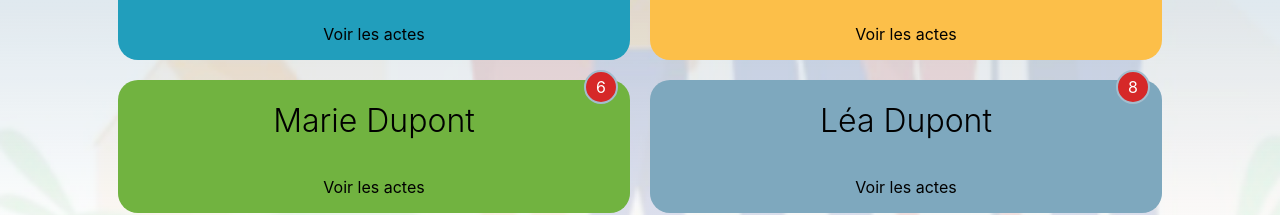
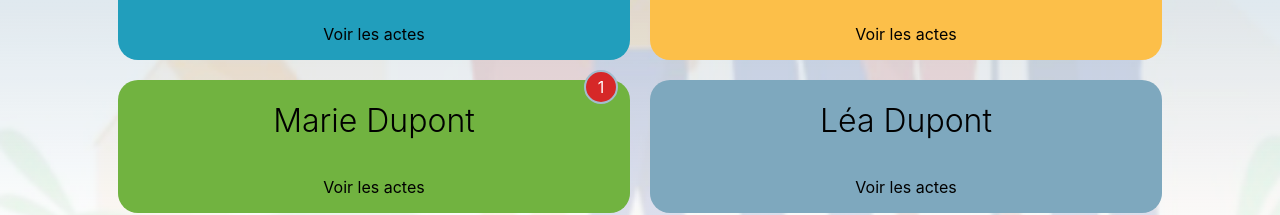
Before and after one commit to WildCodeSchool/remoteFR-R2dwild-P3-secuel-front, a React (Create React App) app: page /home in a window 1280 px wide. Shown: the part 566-781 px from the top of the page. Built offline with nearby package versions, Linux system fonts and the light colour scheme.

Commit message:
change the display data with aos

```diff
--- a/src/components/Events.js
+++ b/src/components/Events.js
@@ -30,15 +30,23 @@ const Events = () => {
       >
         <div className='notificationICon'>
           <h1 className='nomAssure'>Jean Dupont</h1>
-          {eventArray.filter(data => data['prénom'] === 'XXX').length ===
-          0 ? null : (
+          {eventArray.filter(
+            data =>
+              data['prénom'] === 'Jean' && data['Statut du dossier'] != 'Traité'
+          ).length === 0 ? null : (
             <span
               data-aos='zoom-in'
               data-aos-duration='800'
               data-aos-offset='20'
               className='badge'
             >
-              {eventArray.filter(data => data['prénom'] === 'Jean').length}
+              {
+                eventArray.filter(
+                  data =>
+                    data['prénom'] === 'Jean' &&
+                    data['Statut du dossier'] !== 'Traité'
+                ).length
+              }
             </span>
           )}
         </div>
@@ -65,15 +73,24 @@ const Events = () => {
       >
         <div className='notificationICon'>
           <h1 className='nomAssure'>Lucas Dupont</h1>
-          {eventArray.filter(data => data['prénom'] === 'Lucas').length ===
-          0 ? null : (
+          {eventArray.filter(
+            data =>
+              data['prénom'] === 'Lucas' &&
+              data['Statut du dossier'] != 'Traité'
+          ).length === 0 ? null : (
             <span
               data-aos='zoom-in'
               data-aos-duration='800'
               data-aos-offset='20'
               className='badge'
             >
-              {eventArray.filter(data => data['prénom'] === 'Lucas').length}
+              {
+                eventArray.filter(
+                  data =>
+                    data['prénom'] === 'Lucas' &&
+                    data['Statut du dossier'] !== 'Traité'
+                ).length
+              }
             </span>
           )}
         </div>
@@ -100,15 +117,24 @@ const Events = () => {
       >
         <div className='notificationICon'>
           <h1 className='nomAssure'>Marie Dupont</h1>
-          {eventArray.filter(data => data['prénom'] === 'Marie').length ===
-          0 ? null : (
+          {eventArray.filter(
+            data =>
+              data['prénom'] === 'Marie' &&
+              data['Statut du dossier'] != 'Traité'
+          ).length === 0 ? null : (
             <span
               data-aos='zoom-in'
               data-aos-duration='800'
               data-aos-offset='20'
               className='badge'
             >
-              {eventArray.filter(data => data['prénom'] === 'Marie').length}
+              {
+                eventArray.filter(
+                  data =>
+                    data['prénom'] === 'Marie' &&
+                    data['Statut du dossier'] !== 'Traité'
+                ).length
+              }
             </span>
           )}
         </div>
@@ -135,15 +161,23 @@ const Events = () => {
       >
         <div className='notificationICon'>
           <h1 className='nomAssure'>Léa Dupont</h1>
-          {eventArray.filter(data => data['prénom'] === 'Lea').length ===
-          0 ? null : (
+          {eventArray.filter(
+            data =>
+              data['prénom'] === 'Lea' && data['Statut du dossier'] != 'Traité'
+          ).length === 0 ? null : (
             <span
               data-aos='zoom-in'
               data-aos-duration='800'
               data-aos-offset='20'
               className='badge'
             >
-              {eventArray.filter(data => data['prénom'] === 'Lea').length}
+              {
+                eventArray.filter(
+                  data =>
+                    data['prénom'] === 'Lea' &&
+                    data['Statut du dossier'] !== 'Traité'
+                ).length
+              }
             </span>
           )}
         </div>
```
